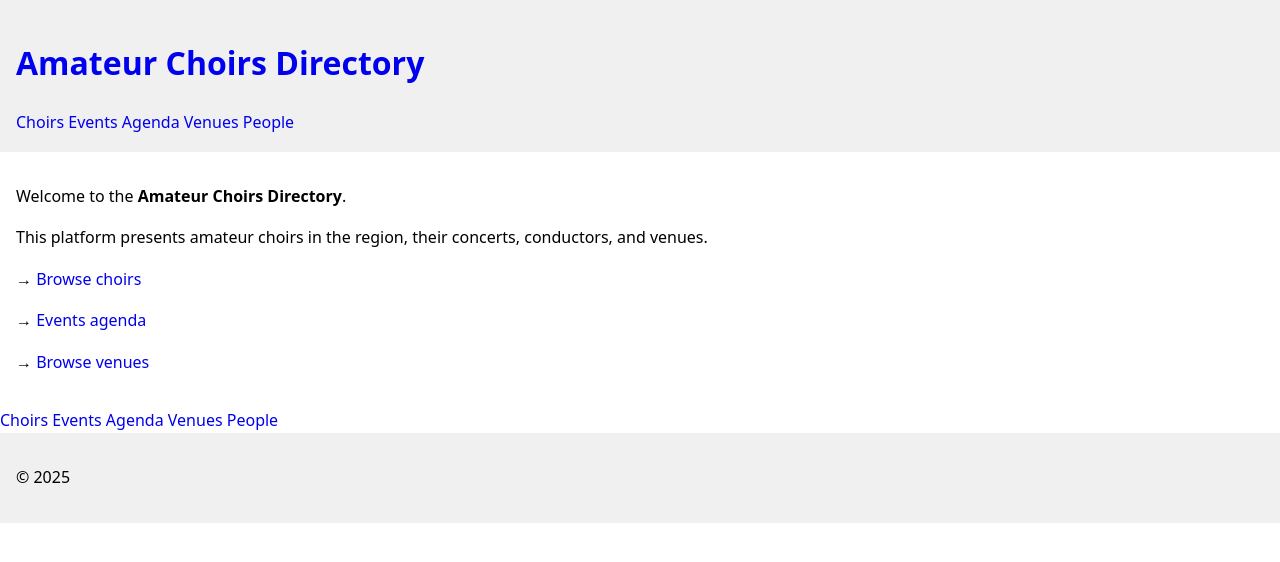
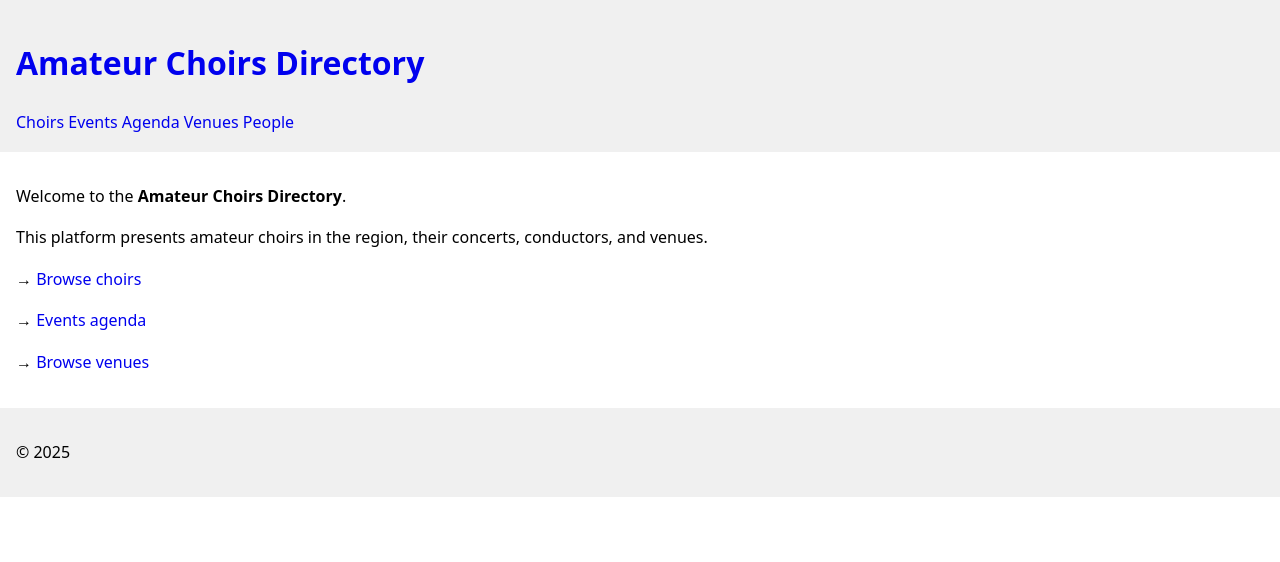
Before and after one commit to jllobera/quicanta, a Jekyll site: the page built from index.md, in a window 1280 px wide. Shown: the top 562 px of the page. Built offline with Jekyll 4.4.1, drawn with Linux system fonts in a browser that asks for light colours.

Commit message:
Update default.html

```diff
--- a/_layouts/default.html
+++ b/_layouts/default.html
@@ -22,14 +22,6 @@
   {{ content }}
 </main>
 
-<nav>
-  <a href="{{ '/choirs/' | relative_url }}">Choirs</a>
-  <a href="{{ '/events/' | relative_url }}">Events</a>
-  <a href="{{ '/agenda/' | relative_url }}">Agenda</a>
-  <a href="{{ '/venues/' | relative_url }}">Venues</a>
-  <a href="{{ '/people/' | relative_url }}">People</a>
-</nav>
-
 <footer>
   <p>© {{ site.time | date: "%Y" }}</p>
 </footer>
```
